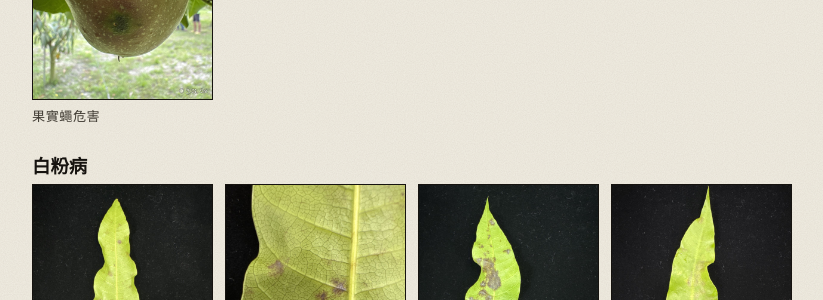
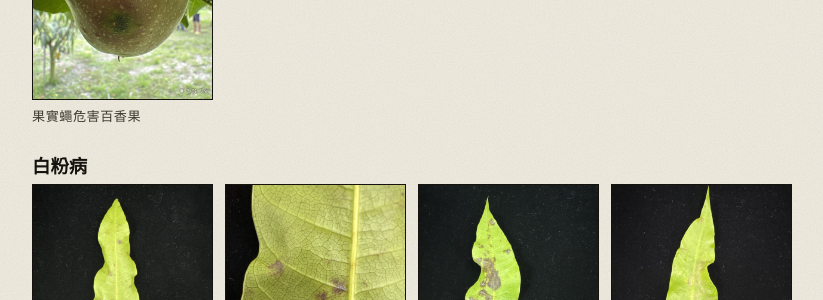
Before and after one commit to laijianren/laijianren.github.io, a Jekyll site: the page built from _cases/2026-03-24-changhua-mango-pests.md, in a window 1280 px wide and 900 px high, scrolled down 4160 px. Shown: the part 151-451 px from the top of the window, without its empty margins (228-1051 px from the left). Built offline with Jekyll 4.4.1, drawn with Linux system fonts in a browser that asks for light colours; some web fonts are replaced.

Commit message:
芒果：果實蠅圖說改為危害百香果
Co-Authored-By: Claude Opus 5.5 (1M context) <noreply@anthropic.com>
Claude-Session: https://claude.ai/code/session_01XJGjkT6ynprrpQ61onDbZk

```diff
--- a/_cases/2026-03-24-changhua-mango-pests.md
+++ b/_cases/2026-03-24-changhua-mango-pests.md
@@ -63,7 +63,7 @@ cover_caption: 芒果壯蛺普癭蚋
 ### 果實蠅危害
 
 <div class="photo-grid">
-<figure class="photo"><img src="/assets/cases/2026-03-24-changhua-mango/21.jpg" alt="果實蠅危害的芒果果實"><figcaption>果實蠅危害</figcaption></figure>
+<figure class="photo"><img src="/assets/cases/2026-03-24-changhua-mango/21.jpg" alt="果實蠅危害百香果"><figcaption>果實蠅危害百香果</figcaption></figure>
 </div>
 
 ### 白粉病
```
